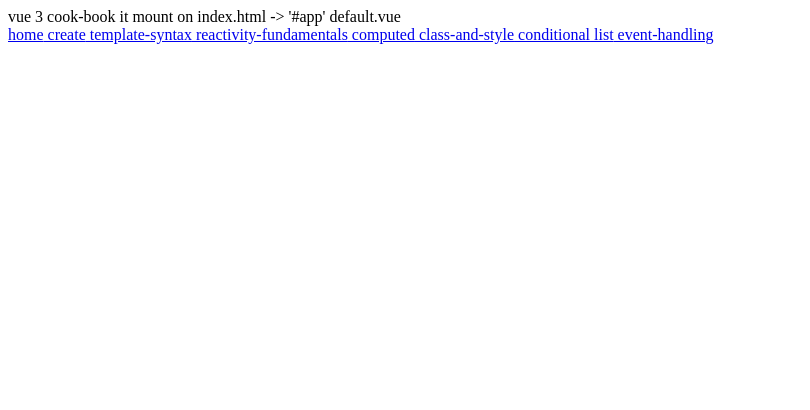
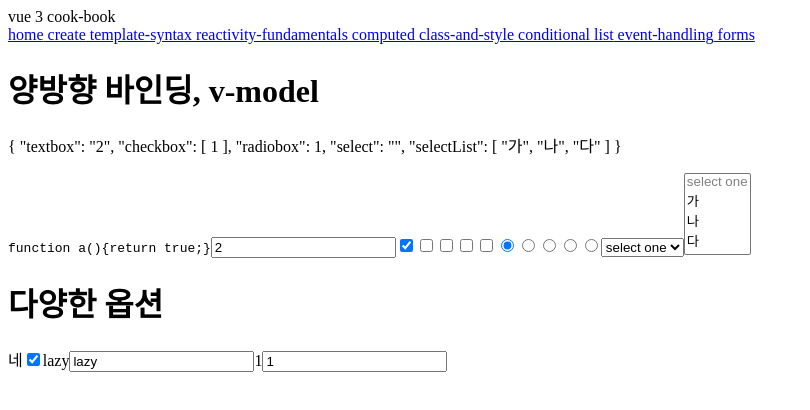
Before and after one commit to Nontrust/vue-3-cooking..., a Vue app: page /essentials/forms in a window 1280 px wide. Shown: the top 410 px of the page, without its empty margins (0-810 px from the left). Built offline with nearby package versions, Linux system fonts and the light colour scheme.

Commit message:
[6_form] learn v-model

```diff
--- a/src/components/Default.vue
+++ b/src/components/Default.vue
@@ -2,7 +2,6 @@
 
 </script>
 <template>
-  it mount on index.html -> '#app' default.vue
  <div>
    <router-link to="/home"> home</router-link>
    <router-link to="/essentials/create"> create</router-link>
@@ -13,6 +12,7 @@
    <router-link to="/essentials/conditional"> conditional</router-link>
    <router-link to="/essentials/list"> list</router-link>
    <router-link to="/essentials/event-handling"> event-handling</router-link>
+   <router-link to="/essentials/forms"> forms</router-link>
  </div>
 
 </template>
--- /dev/null
+++ b/src/page/essentials/forms.vue
@@ -0,0 +1,46 @@
+<script setup>
+import {reactive, ref} from "vue";
+
+const text= ref('')
+const range = ref([1,2,3,4,5])
+const models = reactive({
+    textbox:'2',
+    checkbox:[1],
+    radiobox:1,
+    select:'',
+    selectList:['가', '나', '다']
+})
+const toggle = ref('네')
+const lazyMsg = ref('lazy')
+const number = ref(1)
+
+</script>
+
+<template>
+    <div>
+        <h1>양방향 바인딩, v-model</h1>
+        <p>{{models}}</p>
+        <code>function a(){return true;}</code>
+        <input type="text" v-model="models.textbox">
+        <input v-for="n in range" type="checkbox" :value="n" v-model="models.checkbox">
+        <input v-for="n in range" type="radio" :value="n" v-model="models.radiobox">
+        <select v-model="models.select">
+            <option disabled value=""> select one </option>
+            <option v-for="option in models.selectList"> {{option}} </option>>
+        </select>
+        <select v-model="models.select" multiple>
+            <option disabled value=""> select one </option>
+            <option v-for="option in models.selectList"> {{option}} </option>>
+        </select>
+    </div>
+    <div>
+        <h1>다양한 옵션</h1>
+        <span>{{toggle}}<input type="checkbox" v-model="toggle" true-value="네" false-value="아니요"></span>
+        <span>{{lazyMsg}}<input type="text" v-model.lazy="lazyMsg"></span>
+        <span>{{number}}<input type="text" v-model.number="number"></span>
+    </div>
+</template>
+
+<style scoped lang="scss">
+
+</style>
--- a/src/route/index.js
+++ b/src/route/index.js
@@ -13,6 +13,7 @@ import ClassAndStyle from "@/page/essentials/ClassAndStyle.vue";
 import Conditional from "@/page/essentials/Conditional.vue";
 import List from "@/page/essentials/list.vue";
 import EventHandling from "@/page/essentials/EventHandling.vue";
+import Forms from "@/page/essentials/forms.vue";
 
 
 /**
@@ -28,6 +29,7 @@ const routes = [
     {path:'/essentials/conditional', component:Conditional},
     {path:'/essentials/list', component:List},
     {path:'/essentials/event-handling', component:EventHandling},
+    {path:'/essentials/forms', component:Forms},
 ];
 
 /**
```
